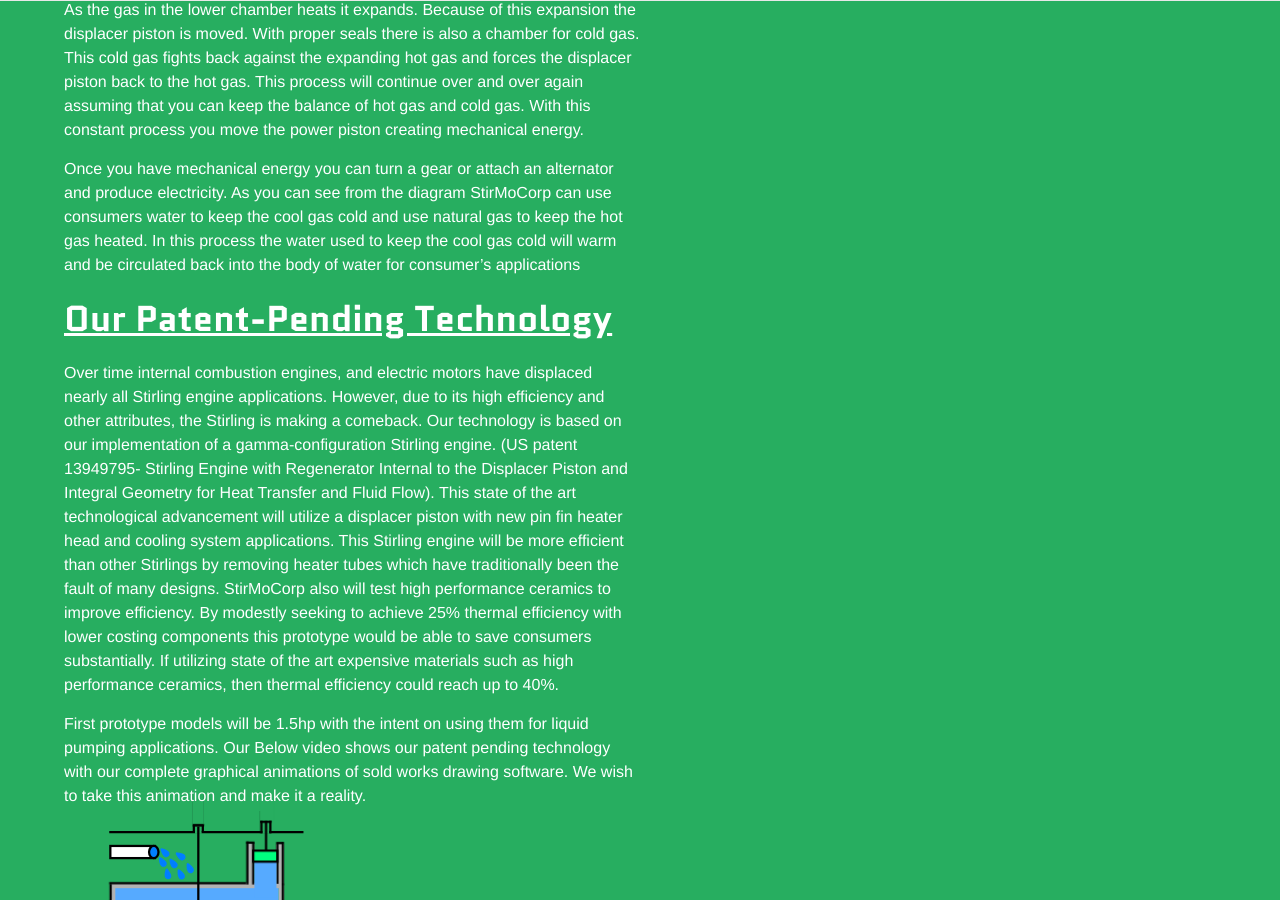
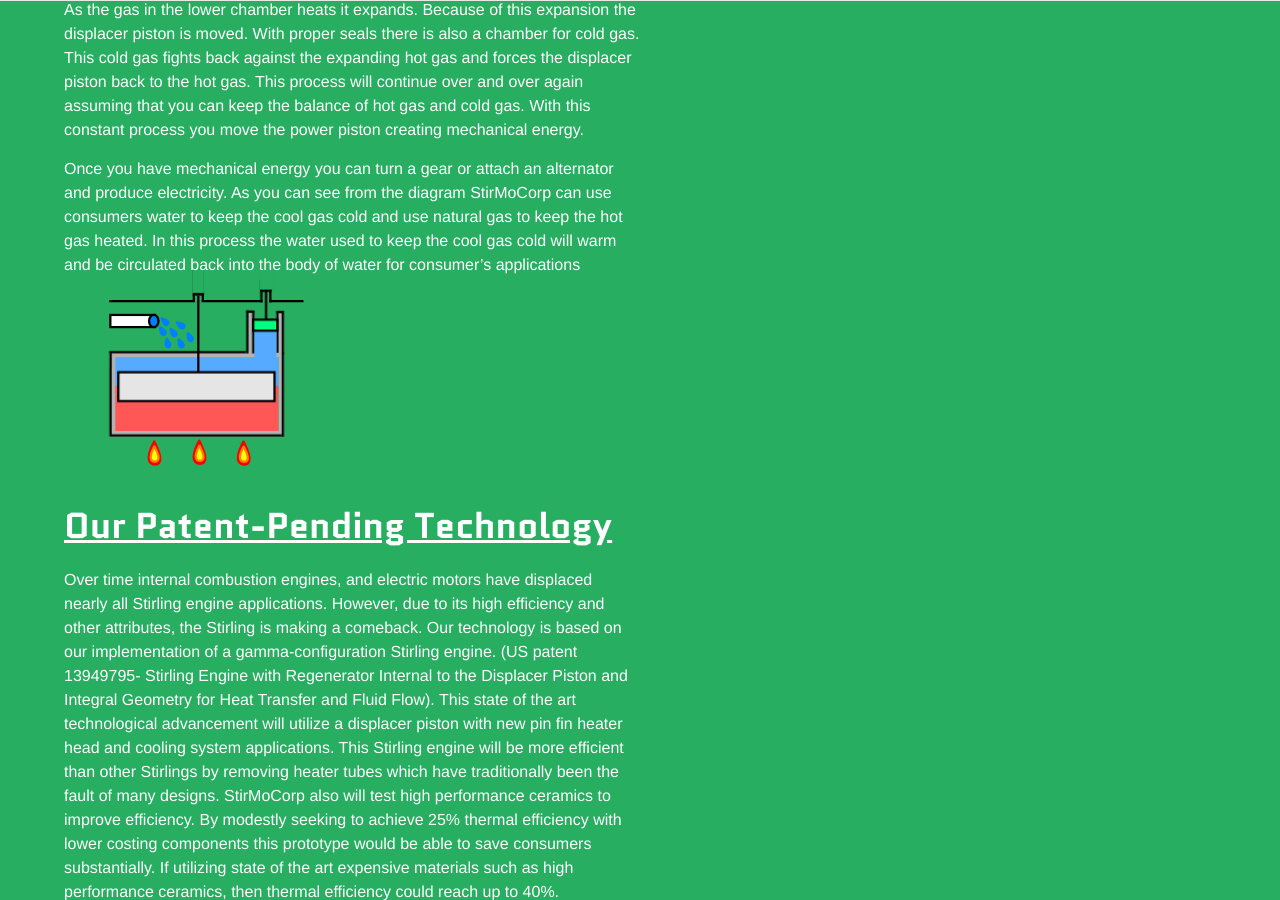
Before and after one commit to holsappled/stirling_motors, a Jekyll site: the page built from index.html, in a window 1280 px wide and 900 px high, scrolled down 2343 px. Built offline with Jekyll 4.4.1, drawn with Linux system fonts in a browser that asks for light colours; nearby versions of some CDN libraries.

Commit message:
Added files via upload

```diff
--- a/_includes/technology.html
+++ b/_includes/technology.html
@@ -8,7 +8,19 @@
       </p>
       <p>
       Once you have mechanical energy you can turn a gear or attach an alternator and produce electricity.   As you can see from the diagram StirMoCorp can use consumers water to keep the cool gas cold and use natural gas to keep the hot gas heated.  In this process the water used to keep the cool gas cold will warm and be circulated back into the body of water for consumer’s applications
-      </p>
+<p>
+    <div class="technology__container--animation">
+      {% include engine.svg %}
+    </div>
+<p>
+<br>
+<br>
+<br>
+<br>
+<br>
+<br>
+<br>
+<br>
       <p>
        <a name="patent"></a>
        <h3><u>Our Patent-Pending Technology</h3></u>
@@ -16,9 +28,6 @@
         Over time internal combustion engines, and electric motors have displaced nearly all Stirling engine applications. However, due to its high efficiency and other attributes, the Stirling is making a comeback. Our technology is based on our implementation of a gamma-configuration Stirling engine. (US patent 13949795- Stirling Engine with Regenerator Internal to the Displacer Piston and Integral Geometry for Heat Transfer and Fluid Flow). This state of the art technological advancement will utilize a displacer piston with new pin fin heater head and cooling system applications. This Stirling engine will be more efficient than other Stirlings by removing heater tubes which have traditionally been the fault of many designs. StirMoCorp also will test high performance ceramics to improve efficiency.  By modestly seeking to achieve 25% thermal efficiency with lower costing components this prototype would be able to save consumers substantially. If utilizing state of the art expensive materials such as high performance ceramics, then thermal efficiency could reach up to 40%.
 <p>
         First prototype models will be 1.5hp with the intent on using them for liquid pumping applications. Our Below video shows our patent pending technology with our complete graphical animations of sold works drawing software. We wish to take this animation and make it a reality.
-    <div class="technology__container--animation">
-      {% include engine.svg %}
-    </div>
 <p>
         <img src="http://stirlingmotorscorp.com/assets/gif/Animation Stirling.gif">
 <p>
```
